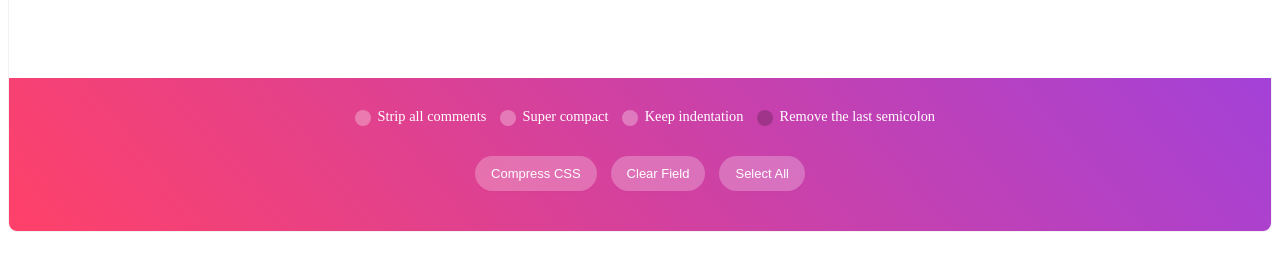
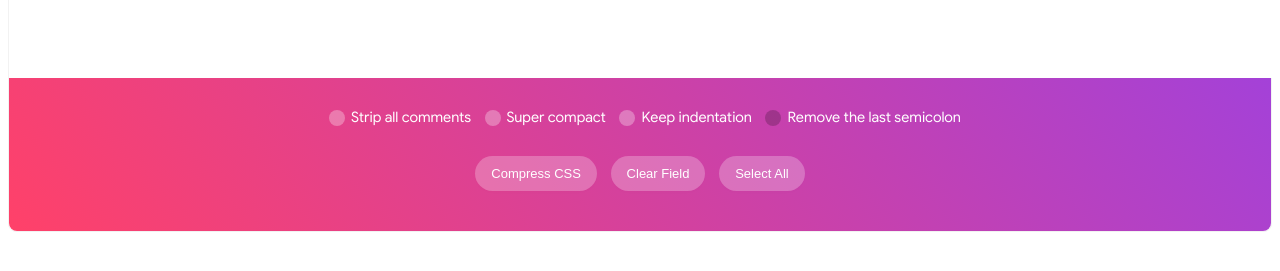
Before and after one commit to ham-zah/33870015, a Jekyll site: the page built from _embed/css-minifier.html, in a window 1280 px wide. Shown: the part 211-482 px from the top of the page. Built offline with Jekyll 4.4.1, drawn with Linux system fonts in a browser that asks for light colours.

Commit message:
Update embed.html

```diff
--- a/_layouts/embed.html
+++ b/_layouts/embed.html
@@ -7,8 +7,7 @@ layout: compress
 <head>
 <meta http-equiv="Content-Type" content="text/html; charset=UTF-8" />
 <title>{% if page.title %}{{page.title}} - {{site.title}}{% else %}{{site.title}}{% endif %}</title>
-
+{% include embedcss.html %}
 {{ content }}
-
 </body>
 </html>
```
